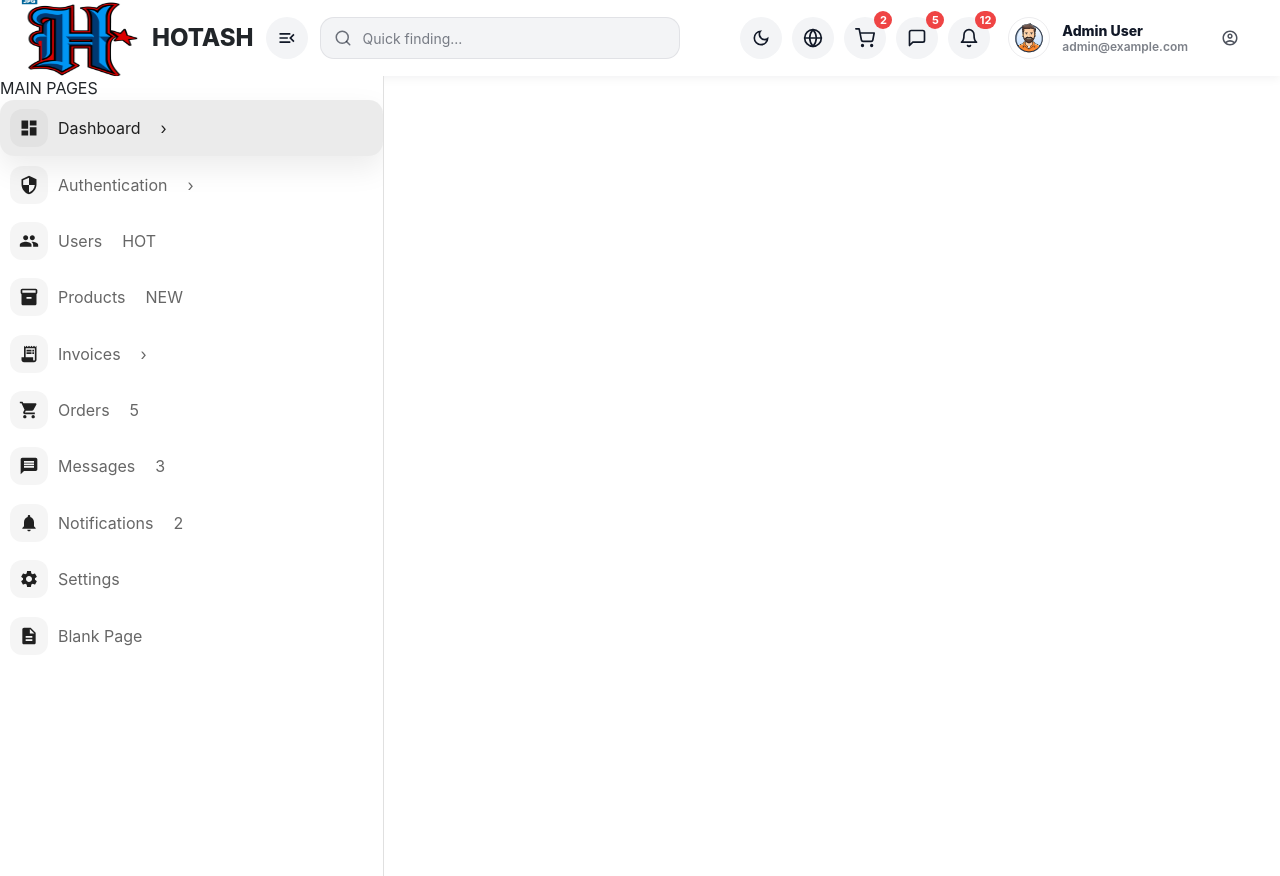
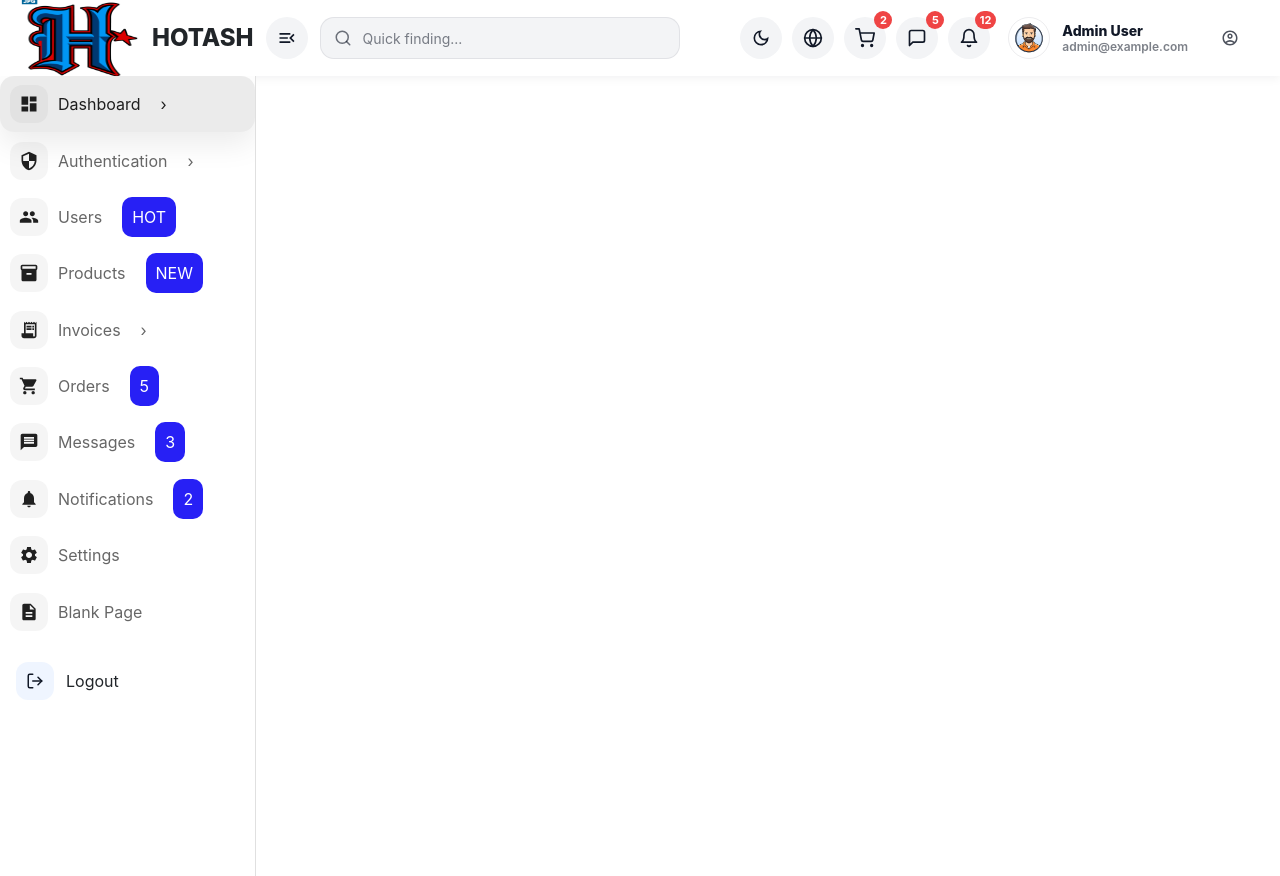
Before and after one commit to RohitMathur747/bacola, a React (Create React App) app in the folder admin/: page /products/list in a window 1280 px wide. Built offline with nearby package versions, Linux system fonts and the light colour scheme.

Commit message:
Day 2 -Admin Panel - Some fixing on Side bar - part 1 -Done!!!

```diff
--- a/admin/src/App.css
+++ b/admin/src/App.css
@@ -440,3 +440,10 @@ body {
 .btn-all {
   width: 100% !important;
 }
+
+.admin-sidebar-badge {
+  padding: 10px;
+  border-radius: 10px;
+  background-color: rgb(39, 32, 245);
+  color: #fff;
+}
--- a/admin/src/components/Sidebar/index.js
+++ b/admin/src/components/Sidebar/index.js
@@ -1,6 +1,7 @@
 import React, { useMemo, useState } from "react";
 import { Drawer, Badge } from "@mui/material";
 import { styled, useTheme } from "@mui/material/styles";
+import { useNavigate } from "react-router-dom";
 
 import {
   Dashboard as DashboardIcon,
@@ -15,7 +16,9 @@ import {
   Description as BlankIcon,
 } from "@mui/icons-material";
 
-const drawerWidthDesktop = "30vw";
+import { FiLogOut } from "react-icons/fi";
+
+const drawerWidthDesktop = "20vw";
 const drawerWidthTablet = 280;
 
 const SidebarRoot = styled("div")(({ theme }) => ({
@@ -60,12 +63,6 @@ const IconWrap = styled("div")(({ theme }) => ({
   color: theme.palette.text.primary,
 }));
 
-const RightArrow = ({ color }) => (
-  <span style={{ display: "flex", alignItems: "center", color }} aria-hidden>
-    ›
-  </span>
-);
-
 const badgeSx = {
   "& .MuiBadge-badge": {
     height: 20,
@@ -79,6 +76,7 @@ const badgeSx = {
 
 export default function SideBar({ sidebarExpanded, toggleSidebar }) {
   const muiTheme = useTheme();
+  const navigate = useNavigate();
   const [activeKey, setActiveKey] = useState("dashboard");
 
   const menuItems = useMemo(
@@ -203,20 +201,15 @@ export default function SideBar({ sidebarExpanded, toggleSidebar }) {
         backdropFilter: "blur(14px)",
       }}
     >
-      <div className="admin-sidebar-inner">
-        <div className="admin-sidebar-section-title">MAIN PAGES</div>
-
+      <div
+        className="admin-sidebar-inner"
+        style={{ display: "flex", flexDirection: "column", height: "100%" }}
+      >
+        <div>
+          {/* <div className="admin-sidebar-section-title">MAIN PAGES</div> */}
           <div className="admin-sidebar-menu">
             {menuItems.map((item) => {
               const isActive = activeKey === item.key;
-            const ArrowShown = item.arrow;
-
-            const badge = renderBadge(item);
-            const badgeNode = item.badge ? (
-              <span className={"admin-sidebar-badgeWrap " + item.key}>
-                {badge}
-              </span>
-            ) : null;
 
               return (
                 <div key={item.key} className="admin-sidebar-row">
@@ -224,7 +217,6 @@ export default function SideBar({ sidebarExpanded, toggleSidebar }) {
                     const ButtonComponent = isActive
                       ? MenuButtonActive
                       : MenuButton;
-
                     return (
                       <ButtonComponent
                         type="button"
@@ -242,7 +234,9 @@ export default function SideBar({ sidebarExpanded, toggleSidebar }) {
                           <item.Icon style={{ fontSize: 20 }} />
                         </IconWrap>
 
-                      <span className="admin-sidebar-label">{item.label}</span>
+                        <span className="admin-sidebar-label">
+                          {item.label}
+                        </span>
 
                         <div className="admin-sidebar-spacer" />
 
@@ -281,6 +275,44 @@ export default function SideBar({ sidebarExpanded, toggleSidebar }) {
             })}
           </div>
         </div>
+
+        {/* Logout below Blank Page */}
+        <div className="admin-sidebar-bottom" style={{ paddingTop: 10 }}>
+          <div className="admin-sidebar-row">
+            <button
+              type="button"
+              className="admin-sidebar-item"
+              style={{
+                width: "100%",
+                border: "none",
+                background: "transparent",
+                display: "flex",
+                alignItems: "center",
+                gap: 12,
+                padding: "12px 16px",
+                borderRadius: 14,
+                cursor: "pointer",
+                color: "inherit",
+              }}
+              onClick={() => {
+                if (toggleSidebar) toggleSidebar();
+                navigate("/");
+              }}
+            >
+              <IconWrap
+                style={{
+                  backgroundColor: "rgba(59,130,246,0.08)",
+                  color: "#111827",
+                }}
+              >
+                <FiLogOut size={18} />
+              </IconWrap>
+              <span className="admin-sidebar-label">Logout</span>
+              <div className="admin-sidebar-spacer" />
+            </button>
+          </div>
+        </div>
+      </div>
     </SidebarRoot>
   );
 
@@ -296,7 +328,7 @@ export default function SideBar({ sidebarExpanded, toggleSidebar }) {
         ModalProps={{ keepMounted: true }}
         PaperProps={{
           sx: {
-            width: 280,
+            width: drawerWidthTablet,
             background:
               muiTheme.palette.mode === "dark"
                 ? "rgba(15,23,42,0.95)"
```
Lines whose indentation alone changed are shown as unchanged.
